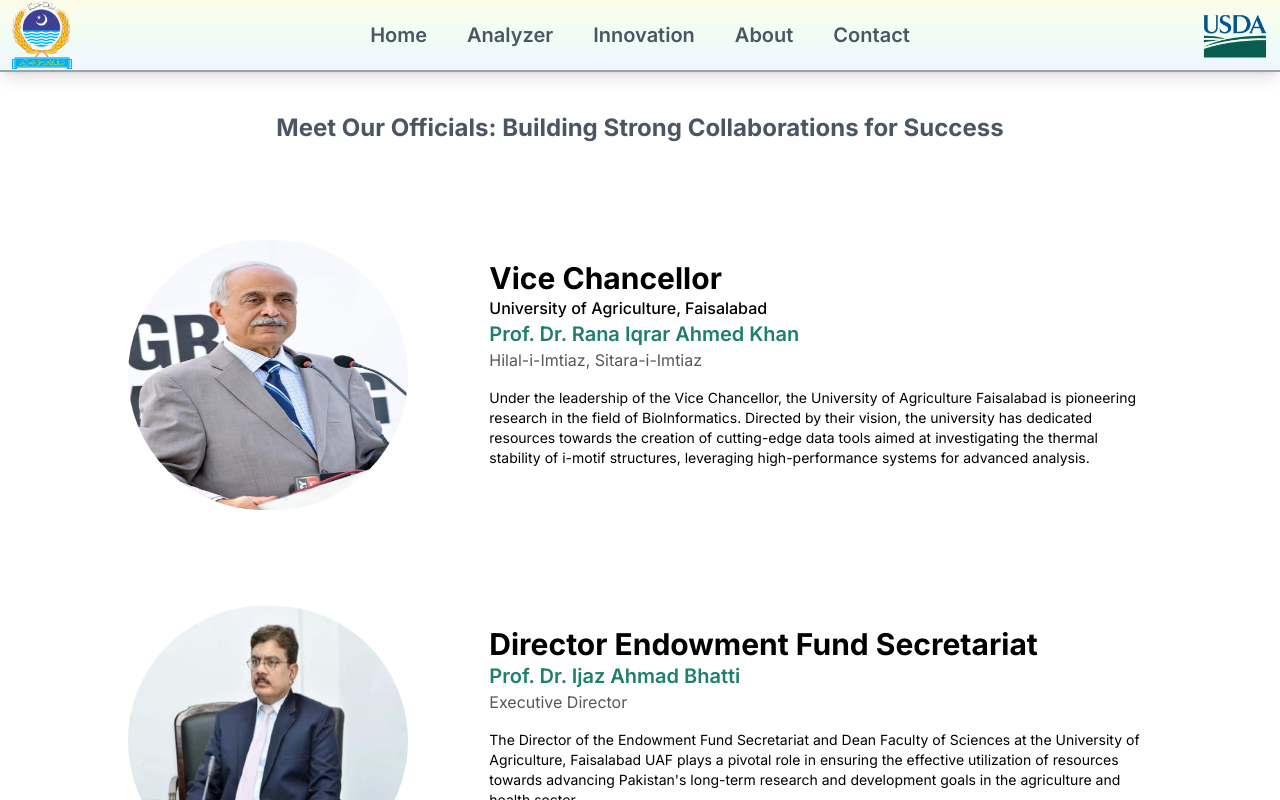
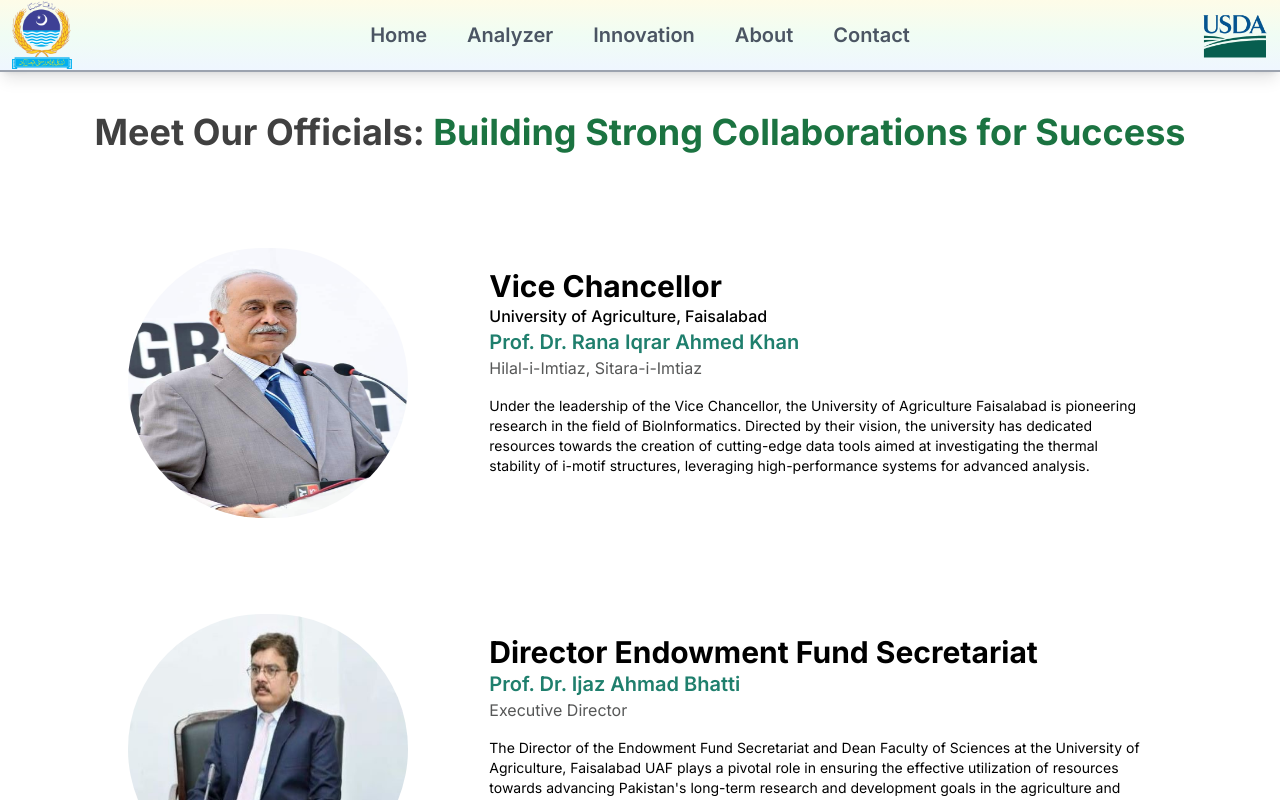
Before and after one commit to HabibaSajid321/Imotif-tool, a Next.js app: page /about in a window 1280 px wide. Shown: the top 800 px of the page. Built offline with nearby package versions, Linux system fonts and the light colour scheme.

Commit message:
apostrophe removal

```diff
--- a/src/app/about/page.tsx
+++ b/src/app/about/page.tsx
@@ -13,9 +13,17 @@ const About = () => {
     <div>
       <div className="flex flex-col  ">
         <Navbar />
-        <h1 className="text-gray-600 md:px-32 px-10 md:pt-10 pt-4 flex justify-center content-center font-bold md:text-2xl text-lg ">
-          Meet Our Officials: Building Strong Collaborations for Success
-        </h1>
+
+        <div className="pt-10 px-3">
+          <h1 className="text-[#404040]  md:text-4xl text-xl text-center font-bold  ">
+            Meet Our Officials:
+            <span className="inline text-[#1B7341] ">
+              {" "}
+              Building Strong Collaborations for Success
+            </span>
+          </h1>
+        </div>
+
         <div className="flex md:px-32 px-10 w-full md:pt-24 pt-10 ">
           <div className="w-1/3">
             <Image
@@ -88,8 +96,8 @@ const About = () => {
                 The Director of the Endowment Fund Secretariat and Dean Faculty
                 of Sciences at the University of Agriculture, Faisalabad UAF
                 plays a pivotal role in ensuring the effective utilization of
-                resources towards advancing Pakistan's long-term research and
-                development goals in the agriculture and health sector.
+                resources towards advancing {"Pakistan's"} long-term research
+                and development goals in the agriculture and health sector.
               </p>
             </div>
           </div>
@@ -99,7 +107,7 @@ const About = () => {
             The Director of the Endowment Fund Secretariat and Dean Faculty of
             Sciences at the University of Agriculture, Faisalabad UAF plays a
             pivotal role in ensuring the effective utilization of resources
-            towards advancing Pakistan's long-term research and development
+            towards advancing {"Pakistan's"} long-term research and development
             goals in the agriculture and health sector.
           </p>
         </div>
```
